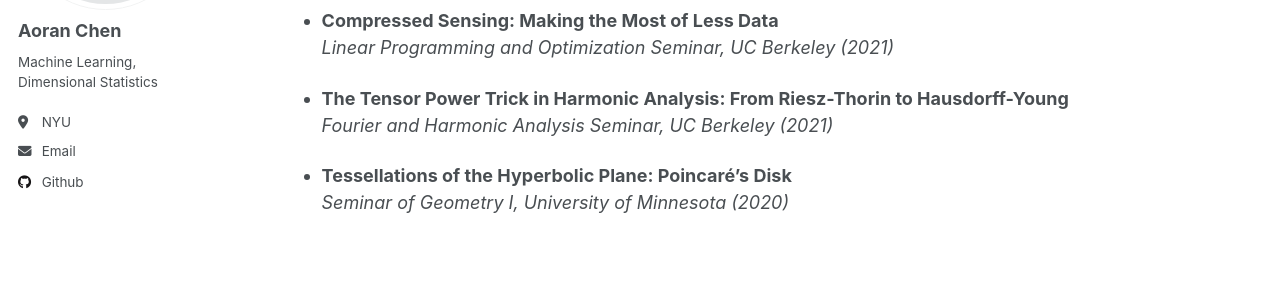
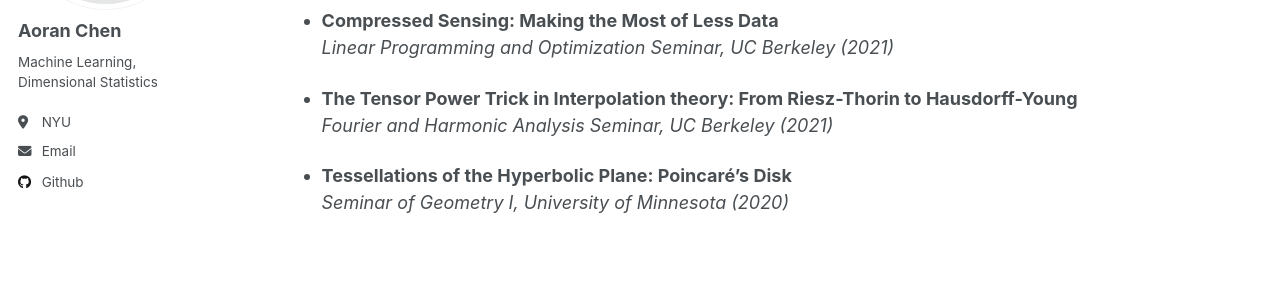
Before and after one commit to samohtaerg/samohtaerg.github.io, a Jekyll site: the page built from _pages/Research.md, in a window 1280 px wide and 900 px high, scrolled down 2050 px. Shown: the part 271-552 px from the top of the window. Built offline with Jekyll 4.4.1, drawn with Linux system fonts in a browser that asks for light colours.

Commit message:
Update Research.md

```diff
--- a/_pages/Research.md
+++ b/_pages/Research.md
@@ -71,7 +71,7 @@ I focus on two core questions:
 - **Compressed Sensing: Making the Most of Less Data**
   *Linear Programming and Optimization Seminar, UC Berkeley (2021)*
 
-- **The Tensor Power Trick in Harmonic Analysis: From Riesz-Thorin to Hausdorff-Young**
+- **The Tensor Power Trick in Interpolation theory: From Riesz-Thorin to Hausdorff-Young**
   *Fourier and Harmonic Analysis Seminar, UC Berkeley (2021)*
 
 - **Tessellations of the Hyperbolic Plane: Poincaré's Disk**
```
